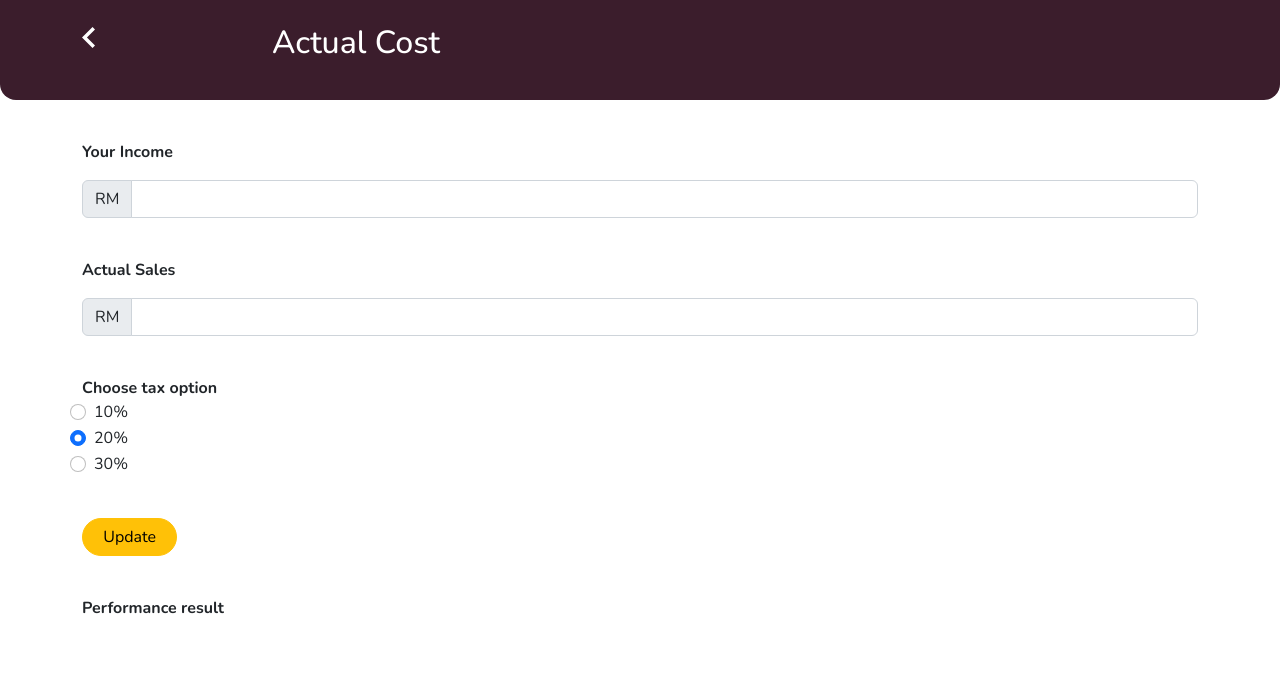
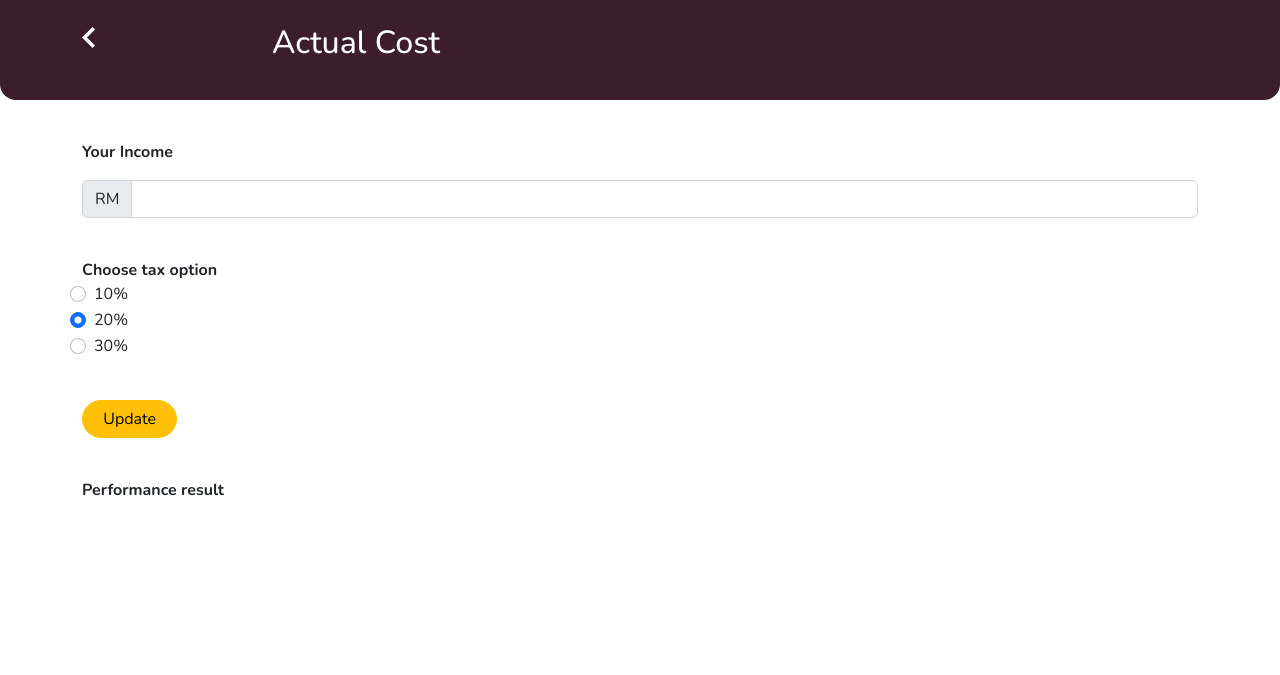
Before and after one commit to takamanu/fin-x-plan, a PHP site: page /actcost.php in a window 1280 px wide. Shown: the top 675 px of the page. Run offline with PHP 8.4, Linux system fonts and the light colour scheme; data that the repository does not hold is empty.

Commit message:
one more

```diff
--- a/actcost.php
+++ b/actcost.php
@@ -48,7 +48,7 @@
                     <input type="number" class="form-control" id="target" name="target" aria-describedby="basic-addon1" width="30px">
                 </div>
             </div>
-            <div class="row top-buffer">
+            <!-- <div class="row top-buffer">
                 <div class="col d-flex justify-content-start">
                     <p><b>Actual Sales</b></p>
                 </div>
@@ -58,7 +58,7 @@
                     <span class="input-group-text" id="basic-addon2">RM</span>
                     <input type="number" class="form-control" id="sales" name="sales" aria-describedby="basic-addon2">
                 </div>
-            </div>
+            </div>  -->
             <div class="row top-buffer">
                 <label for="pilihmana"><b>Choose tax option</b></label>
                 <div class="form-check">
@@ -125,7 +125,7 @@
         function actualSales() {
 
             var target = document.getElementById("target").value;
-            var sales = document.getElementById("sales").value;
+            // var sales = document.getElementById("sales").value;
             var persentase = 0;
 
             if(document.getElementById('sepuluhpersen').checked) {
@@ -140,8 +140,8 @@
                 persentase = 1;
             }
 
-            hasil = (target/sales)*100;
-            document.getElementById('hasila').innerHTML = hasil + "%";
+            hasil = (target*persentase);
+            document.getElementById('hasila').innerHTML = "You must put aside " + hasil + " for tax.";
         }
     </script>
     <!-- Option 1: Bootstrap Bundle with Popper -->
```
